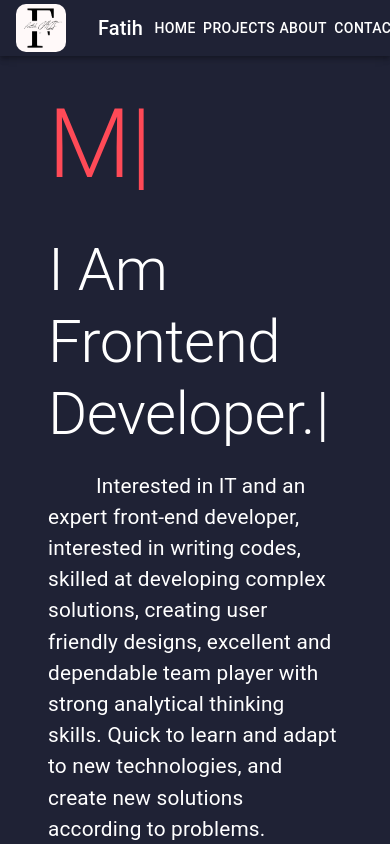
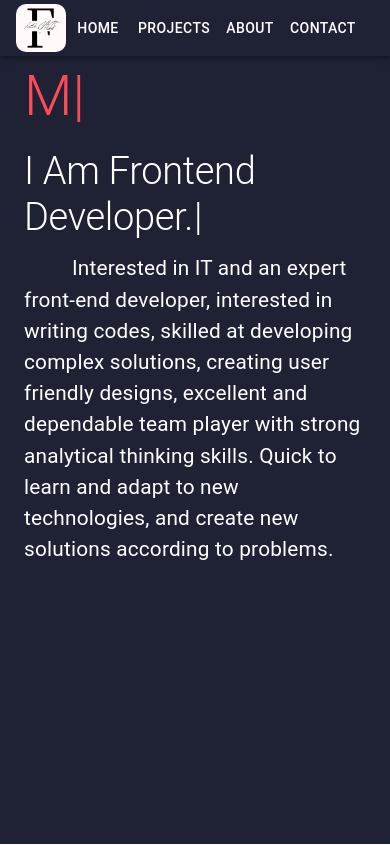
Before and after one commit to fatihcaliss/myportfolio, a React (Create React App) app: page / in a window 390 px wide. Built offline with nearby package versions, Linux system fonts and the light colour scheme.

Commit message:
responsive

```diff
--- a/src/components/Header.jsx
+++ b/src/components/Header.jsx
@@ -19,12 +19,12 @@ export default function Header() {
     },
   });
   return (
-    <Box sx={{ flexGrow: 1 }}>
+    <Box sx={{ flexGrow: 1 }} className="navbar">
       <ThemeProvider theme={darkTheme}>
         <AppBar position="static" color="transparent">
           <Toolbar>
             <img src={logo} alt="logo" width="50rem" onClick={()=>navigate("/")} style={{cursor:"pointer",borderRadius:"10px"}}/>
-            <Typography variant="h6" component="div" sx={{ flexGrow: 1, marginLeft: "2rem",cursor:"pointer",color:"#white" }} onClick={()=>navigate("/")}>
+            <Typography variant="h6" component="div" sx={{ flexGrow: 1, marginLeft: "2rem",cursor:"pointer",color:"#white" }} onClick={()=>navigate("/")} className="fatih">
               Fatih
             </Typography>
             <Button color="inherit" onClick={()=>navigate("/")}>Home</Button>
--- a/src/components/SingleRepo.jsx
+++ b/src/components/SingleRepo.jsx
@@ -7,8 +7,8 @@ import { Button, CardActionArea, CardActions, Grid } from '@mui/material';
 const SingleRepo = ({ repoInfo }) => {
 
     return (
-        <Grid item >
-            <Card sx={{ width: 345, height: 360, bgcolor: "#282c44", display: "flex", flexDirection: "column", justifyContent: "space-around", color: "white" }}>
+        <Grid item className='deneme'>
+            <Card sx={{ width: 315, height: 320, bgcolor: "#282c44", display: "flex", flexDirection: "column", justifyContent: "space-around", color: "white" }}>
                 <CardActionArea sx={{ cursor: 'default' }}>
                     {/* <CardMedia
                         component="img"
--- a/src/index.css
+++ b/src/index.css
@@ -1,8 +1,14 @@
+*{
+  margin: 0;
+  padding: 0;
+  box-sizing: border-box;
+}
 #root {
   min-height: 100vh;
   background-color: #1F2235;
   color:white
 }
+
 .social:hover{
   transform: scale(1.1);
   transition: all 1s;
@@ -17,3 +23,22 @@
 .welcome{
   color: orangered;
 }
+.deneme{
+  padding: 1rem !important;
+}
+.icons{
+  display:flex;
+  gap:4rem;
+  justify-content:center;
+  margin:6rem;
+}
+@media (max-width:500px) {
+  .fatih{
+    display: none;
+  }
+  .icons{
+    margin: 20%;
+    flex-direction: column;
+    text-align: center;
+  }
+}
--- a/src/pages/About.jsx
+++ b/src/pages/About.jsx
@@ -3,11 +3,19 @@ import CssBaseline from '@mui/material/CssBaseline';
 import Box from '@mui/material/Box';
 import Container from '@mui/material/Container';
 import Typography from '@mui/material/Typography';
+import {
+  createTheme,
+  responsiveFontSizes,
+  ThemeProvider,
+} from '@mui/material/styles';
 
 const About = () => {
+  let theme = createTheme();
+  theme = responsiveFontSizes(theme);
   return (
     <React.Fragment>
       <CssBaseline />
+      <ThemeProvider theme={theme}>
         <Container maxWidth="sm">
           <Box sx={{ bgcolor: '#1F2235', height: '80vh', margin: "2rem" }} >
             <Typography variant="h2" component="div" gutterBottom sx={{ color: '#FF4A57' }}>
@@ -20,23 +28,24 @@ const About = () => {
               My Tools;
             </Typography>
             <Typography variant="body1" gutterBottom sx={{ color: 'white', fontSize: "1.3rem" }}>
-            🟣 React.js<br/>
-            🟣 JavaScript<br/>
-            🟣 HTML5<br/>
-            🟣 CSS3<br/>
-            🟣 Python<br/>
-            🟣 SASS<br/>
-            🟣 Bootstrap<br/>
-            🟣 MUI<br/>
-            🟣 SDLC & Agile<br/>
-            🟣 Git & GitHub<br/>
-            🟣 Linux<br/>
+              🟣 React.js<br />
+              🟣 JavaScript<br />
+              🟣 HTML5<br />
+              🟣 CSS3<br />
+              🟣 Python<br />
+              🟣 SASS<br />
+              🟣 Bootstrap<br />
+              🟣 MUI<br />
+              🟣 SDLC & Agile<br />
+              🟣 Git & GitHub<br />
+              🟣 Linux<br />
               🟣 SQL
             </Typography>
 
           </Box>
 
         </Container>
+      </ThemeProvider>
     </React.Fragment>
   )
 }
--- a/src/pages/Contact.jsx
+++ b/src/pages/Contact.jsx
@@ -6,7 +6,7 @@ import EmailIcon from '@mui/icons-material/Email';
 
 const Contact = () => {
   return (
-    <div style={{display:"flex",gap:"4rem",justifyContent:"center",margin:"6rem"}}>
+    <div className="icons">
       <CssBaseline />
       <div ><a href="https://www.linkedin.com/in/fatihcaliss/" ><LinkedInIcon sx={{ fontSize: 100,color:"#FF4A57" }}className='social' color="action" /></a> </div>
       <div ><a href="https://github.com/fatihcaliss" ><GitHubIcon  sx={{ fontSize: 100,color:"#FF4A57" }}className='social' color="black" /></a></div>
--- a/src/pages/Home.jsx
+++ b/src/pages/Home.jsx
@@ -4,21 +4,30 @@ import Box from '@mui/material/Box';
 import Container from '@mui/material/Container';
 import Typography from '@mui/material/Typography';
 import Typewriter from 'typewriter-effect';
+import {
+  createTheme,
+  responsiveFontSizes,
+  ThemeProvider,
+} from '@mui/material/styles';
 // import LinkedInIcon from '@mui/icons-material/LinkedIn';
 // import GitHubIcon from '@mui/icons-material/GitHub';
 // import EmailIcon from '@mui/icons-material/Email';
 
 
 const Home = () => {
+  let theme = createTheme();
+  theme = responsiveFontSizes(theme);
   return (
     <React.Fragment>
       <CssBaseline />
       <Container maxWidth="md">
-        <Box sx={{ bgcolor: '#1F2235', height: '80vh', margin: "2rem" }} >
-          <Typography variant="h1" component="div" gutterBottom sx={{ color: '#FF4A57' }}>
+        <Box sx={{ bgcolor: '#1F2235', height: '70%',margin:".5rem" }} >
+        <ThemeProvider theme={theme}>
+          <Typography variant="h1" component="div" gutterBottom sx={{ color: '#FF4A57' }} className='welcome'>
 
             <Typewriter
-              className='welcome'
+
+              variant="h1"
               onInit={(typewriter) => {
                 typewriter.typeString("Welcome !")
                   .pauseFor(2500)
@@ -26,7 +35,6 @@ const Home = () => {
                   .typeString("My name is Fatih.")
                   .start();
               }}>
-              Welcome
             </Typewriter>
           </Typography>
           <Typography variant="h2" gutterBottom sx={{ color: 'white' }}>
@@ -47,6 +55,7 @@ const Home = () => {
             <div ><a href="https://github.com/fatihcaliss" ><GitHubIcon sx={{ fontSize: 60, color: "orangered" }} className='social' color="black" /></a></div>
             <div ><a href="mailto:fthcls@gmail.com" ><EmailIcon sx={{ fontSize: 60, color: "orangered" }} className='social' color="black" /></a></div>
           </div> */}
+          </ThemeProvider>
         </Box>
       </Container>
       <CssBaseline />
--- a/src/pages/Projects.jsx
+++ b/src/pages/Projects.jsx
@@ -24,8 +24,8 @@ const Projects = () => {
   return (
     <div sx={{display:"flex", justifyContent:"center"}}>
       <CssBaseline />
-      {load ? <img src={gif} alt="loading.gif" style={{display:"block", margin:"4rem auto",borderRadius:"50%"}}/> :
-        <Grid container spacing={4} justifyContent="center" alignItems="center" maxWidth={1500} sx={{ margin: "auto" }}>
+      {load ? <img src={gif} alt="loading.gif" width="50%" style={{display:"block", margin:"4rem auto",borderRadius:"50%"}}/> :
+        <Grid container spacing={4} justifyContent="center" alignItems="center" maxWidth={"80%"} sx={{ margin: "auto" }}>
           {
             repoData?.map((repoInfo, i) => {
               return < SingleRepo key={i} repoInfo={repoInfo} />
```
Lines whose indentation alone changed are shown as unchanged.
